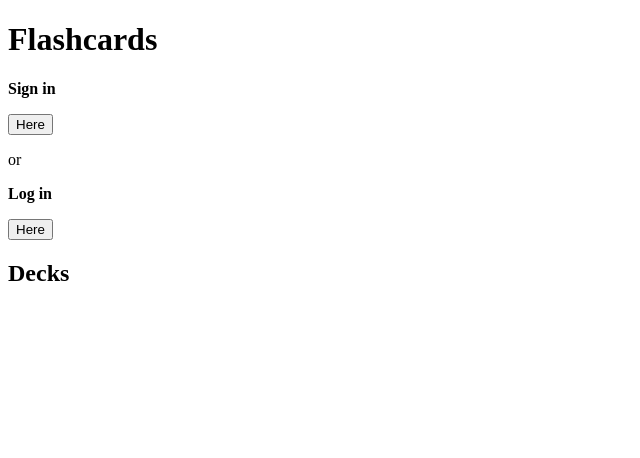
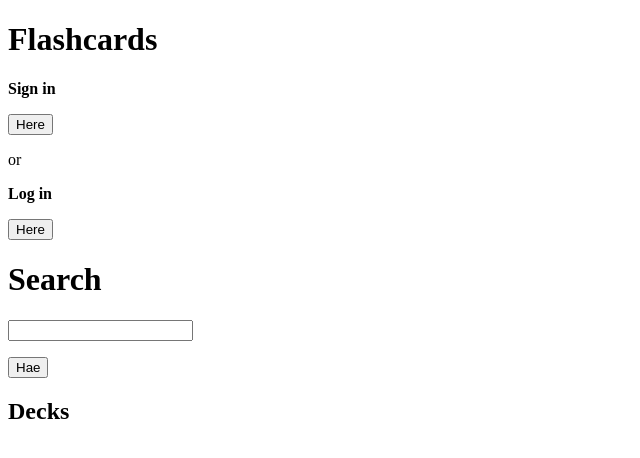
Before and after one commit to hyvarinen-o/Flashcards, a Flask app: page / in a window 1280 px wide. Shown: the top 458 px of the page, without its empty margins (0-640 px from the left). Run offline with Flask 3, Linux system fonts and the light colour scheme; data that the repository does not hold is empty.

Commit message:
add search function

```diff
--- a/app.py
+++ b/app.py
@@ -115,3 +115,9 @@ def update_card(card_id):
     updated_answer = request.form["answer"]
     deck_id = decks.update_card(card_id, updated_question, updated_answer)
     return redirect("/edit_deck/" + str(deck_id))
+
+@app.route("/search")
+def search():
+    query = request.args.get("query")
+    results = decks.search(query)
+    return render_template("search.html", results=results, query=query)
--- a/decks.py
+++ b/decks.py
@@ -39,3 +39,15 @@ def update_card(card_id, updated_question, updated_answer):
     sql = "UPDATE Cards SET question = ?, answer = ? WHERE id = ? RETURNING deck_id"
     deck_id = db.execute(sql, [updated_question, updated_answer, card_id])
     return deck_id[0][0]
+
+def search(query):
+    sql = """SELECT d.id AS deck_id,
+                    d.name,
+                    d.created_at,
+                    u.username
+             FROM Decks d
+             JOIN Users u ON u.id = d.user_id
+             WHERE d.name LIKE ?
+             ORDER BY d.created_at DESC"""
+
+    return db.query(sql, ["%" + query + "%"])
--- a/templates/index.html
+++ b/templates/index.html
@@ -28,6 +28,17 @@
     </form>
 
     {% endif %}
+    <h1><b>Search</b></h1>
+    <form action="/search" method="get">
+    <p>
+      {% if query %}
+      <input type="text" name="query" value="{{ query }}" />
+      {% else %}
+      <input type="text" name="query" />
+      {% endif %}
+    </p>
+    <input type="submit" value="Hae" />
+    </form>
 
     <h2><b>Decks</b></h2>
     {% for deck in deck_list %}
```
Also changed, not shown: templates/search.html (added, +16 -0 lines).
